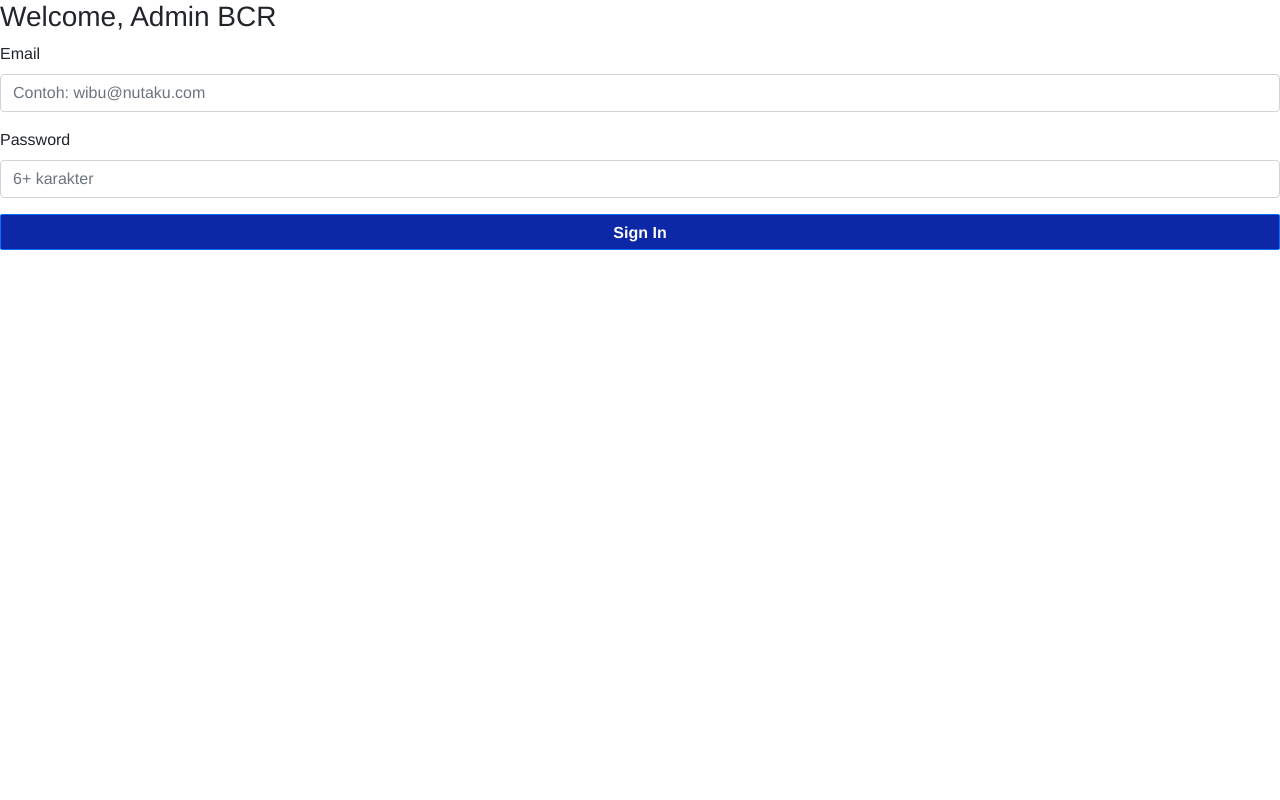
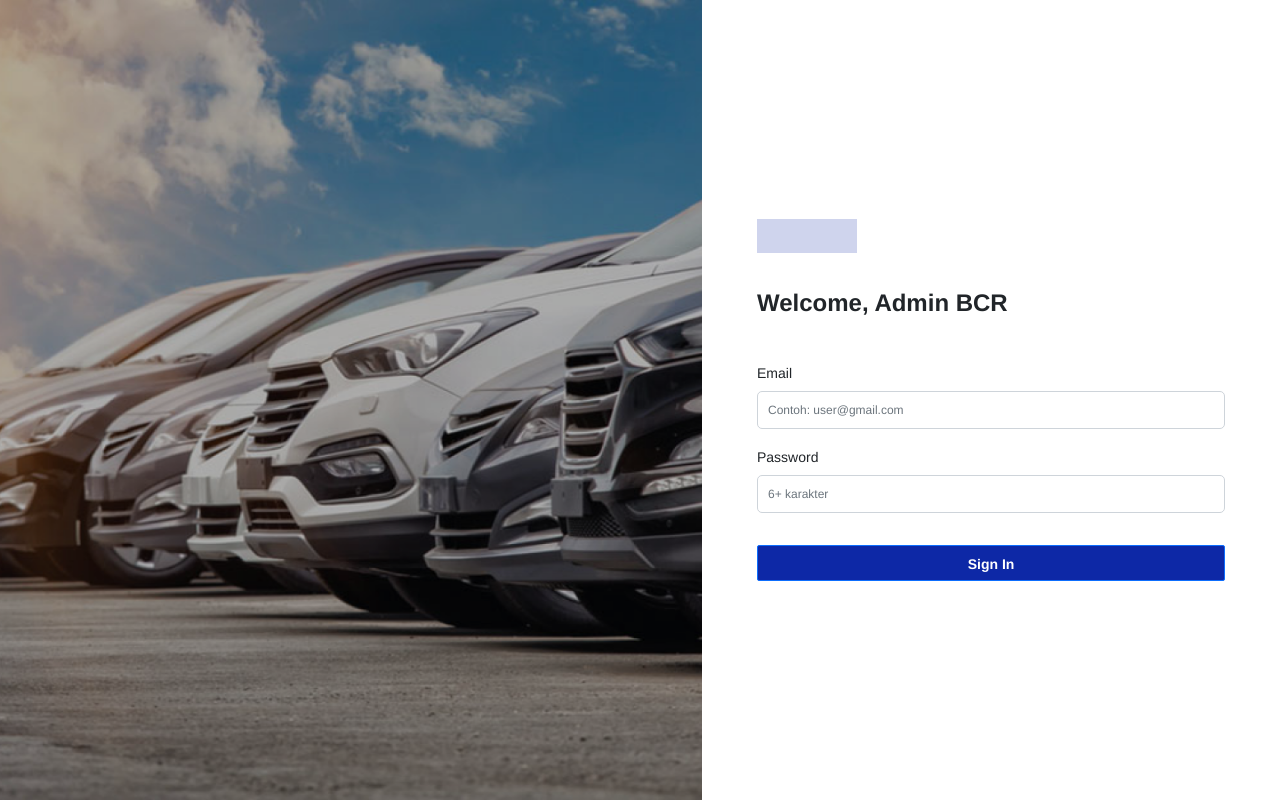
Before and after one commit to arilhr/binar-challenge-3, a React (Create React App) app: page / in a window 1280 px wide. Built offline with nearby package versions, Linux system fonts and the light colour scheme.

Commit message:
update login page

```diff
--- a/package.json
+++ b/package.json
@@ -6,10 +6,12 @@
     "@testing-library/jest-dom": "^5.16.2",
     "@testing-library/react": "^12.1.4",
     "@testing-library/user-event": "^13.5.0",
+    "bootstrap": "^5.1.3",
     "react": "^17.0.2",
     "react-bootstrap": "^2.2.1",
     "react-dom": "^17.0.2",
     "react-scripts": "5.0.0",
+    "sass": "^1.49.9",
     "web-vitals": "^2.1.4"
   },
   "scripts": {
--- a/public/index.html
+++ b/public/index.html
@@ -3,12 +3,6 @@
   <head>
     <meta charset="utf-8" />
     <link rel="icon" href="%PUBLIC_URL%/favicon.ico" />
-    <link
-      rel="stylesheet"
-      href="https://cdn.jsdelivr.net/npm/bootstrap@5.1.3/dist/css/bootstrap.min.css"
-      integrity="sha384-1BmE4kWBq78iYhFldvKuhfTAU6auU8tT94WrHftjDbrCEXSU1oBoqyl2QvZ6jIW3"
-      crossorigin="anonymous"
-    />
     <meta name="viewport" content="width=device-width, initial-scale=1" />
     <meta name="theme-color" content="#000000" />
     <meta
--- a/src/App.css
+++ b/src/App.css
@@ -1,4 +1,3 @@
 * {
   font-family: "Helvetica";
-  font-style: normal;
 }
--- a/src/App.js
+++ b/src/App.js
@@ -1,4 +1,4 @@
-import { LoginPage } from "./pages/LoginPage";
+import LoginPage from "./pages/LoginPage/LoginPage";
 import "./App.css";
 
 function App() {
--- /dev/null
+++ b/src/assets/components/FormInput/FormInput.jsx
@@ -0,0 +1,25 @@
+import React from "react";
+import { Form } from "react-bootstrap";
+import "./FormInput.scss";
+
+export const FormInput = ({
+  id,
+  label,
+  type,
+  placeholder,
+  handleChange,
+  handleClick,
+}) => {
+  return (
+    <Form.Group className="form-group" controlId={id}>
+      <Form.Label className="form-label">{label}</Form.Label>
+      <Form.Control
+        className="form-input"
+        type={type}
+        placeholder={placeholder}
+        onChange={handleChange}
+        onClick={handleClick}
+      />
+    </Form.Group>
+  );
+};
--- /dev/null
+++ b/src/assets/components/FormInput/FormInput.scss
@@ -0,0 +1,15 @@
+.form-group {
+  .form-label {
+    font-weight: 300;
+    font-size: 0.875rem;
+    line-height: 1.25rem;
+  }
+
+  .form-input {
+    font-size: 0.75rem;
+    line-height: 1.25rem;
+    padding: 10px;
+    height: 38px;
+    border-radius: 5px;
+  }
+}
--- a/src/assets/components/LoginForm.jsx
+++ /dev/null
@@ -1,31 +0,0 @@
-import React from "react";
-import { Form, Button } from "react-bootstrap";
-import "../css/LoginForm.css";
-
-export const LoginForm = () => {
-  return (
-    <Form>
-      <Form.Group className="mb-3" controlId="formEmail">
-        <Form.Label className="form-label">Email</Form.Label>
-        <Form.Control
-          className="form-input"
-          type="email"
-          placeholder="Contoh: wibu@nutaku.com"
-        />
-      </Form.Group>
-      <Form.Group className="mb-3" controlId="formPassword">
-        <Form.Label className="form-label">Password</Form.Label>
-        <Form.Control
-          className="form-input"
-          type="password"
-          placeholder="6+ karakter"
-        />
-      </Form.Group>
-      <div className="d-grid gap-2">
-        <Button variant="primary" className="form-button">
-          Sign In
-        </Button>
-      </div>
-    </Form>
-  );
-};
--- a/src/assets/css/LoginForm.css
+++ /dev/null
@@ -1,10 +0,0 @@
-.form-button {
-  background: #0d28a6;
-  height: 36px;
-  border-radius: 2px;
-  font-weight: 700;
-}
-
-.form-label {
-  font-weight: 300;
-}
--- a/src/index.js
+++ b/src/index.js
@@ -2,6 +2,7 @@ import React from "react";
 import ReactDOM from "react-dom";
 import App from "./App";
 import reportWebVitals from "./reportWebVitals";
+import "bootstrap/dist/css/bootstrap.min.css";
 
 ReactDOM.render(
   <React.StrictMode>
--- a/src/pages/LoginPage.jsx
+++ /dev/null
@@ -1,11 +0,0 @@
-import React from "react";
-import { LoginForm } from "../assets/components/LoginForm";
-
-export const LoginPage = () => {
-  return (
-    <div className="login-page">
-      <h3>Welcome, Admin BCR</h3>
-      <LoginForm />
-    </div>
-  );
-};
--- /dev/null
+++ b/src/pages/LoginPage/LoginPage.jsx
@@ -0,0 +1,38 @@
+import React, { Component } from "react";
+import { Form, Button } from "react-bootstrap";
+import { FormInput } from "../../assets/components/FormInput/FormInput";
+import "./LoginPage.scss";
+import JumbotronImage from "../../assets/img/jumbotron.png";
+
+export default class LoginPage extends Component {
+  render() {
+    return (
+      <div className="login-page">
+        <div className="jumbotron-section">
+          <img src={JumbotronImage} alt="Jumbotron" />
+        </div>
+        <div className="main-section">
+          <div className="title-logo"></div>
+          <h3 className="title">Welcome, Admin BCR</h3>
+          <Form className="login-form">
+            <FormInput
+              id={"formEmail"}
+              label={"Email"}
+              placeholder={"Contoh: user@gmail.com"}
+              type={"email"}
+            />
+            <FormInput
+              id={"formPassword"}
+              label={"Password"}
+              placeholder={"6+ karakter"}
+              type={"password"}
+            />
+            <Button variant="primary" className="form-button w-100">
+              Sign In
+            </Button>
+          </Form>
+        </div>
+      </div>
+    );
+  }
+}
--- /dev/null
+++ b/src/pages/LoginPage/LoginPage.scss
@@ -0,0 +1,52 @@
+.login-page {
+  display: flex;
+  height: 100vh;
+
+  .jumbotron-section {
+    flex: 3;
+    overflow-x: hidden;
+    background-color: rgba($color: #000000, $alpha: 1);
+
+    img {
+      height: 100%;
+    }
+  }
+
+  .main-section {
+    flex: 2;
+    margin: auto;
+    padding: 0 55px;
+    display: flex;
+    flex-direction: column;
+    gap: 32px;
+
+    .title-logo {
+      width: 100px;
+      height: 34px;
+      background: #cfd4ed;
+    }
+
+    .title {
+      font-weight: 700;
+      font-size: 1.5rem;
+      line-height: 2.25rem;
+    }
+
+    .login-form {
+      display: flex;
+      flex-direction: column;
+      gap: 16px;
+
+      .form-button {
+        background: #0d28a6;
+        font-weight: 700;
+        font-size: 0.875rem;
+        line-height: 1.25rem;
+        height: 36px;
+        margin-top: 16px;
+        border-radius: 2px;
+        padding: 8px 12px;
+      }
+    }
+  }
+}
```
Also changed, not shown: src/assets/img/jumbotron.png (added), 1 other file (tests, documents, lock files or other folders).
